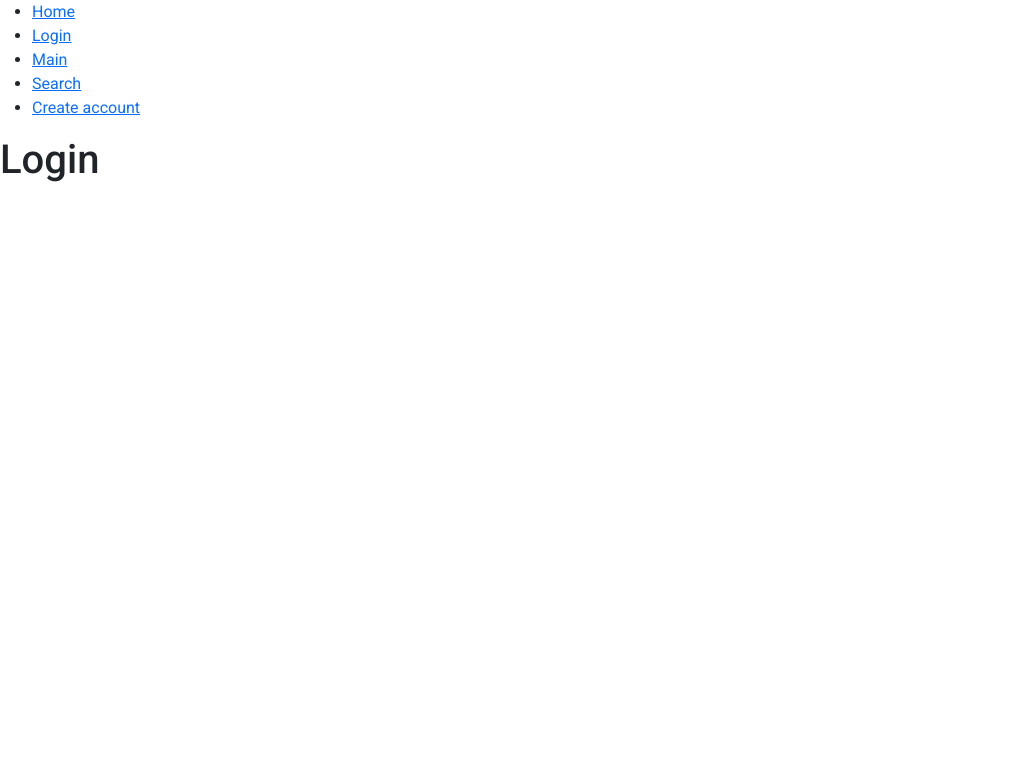
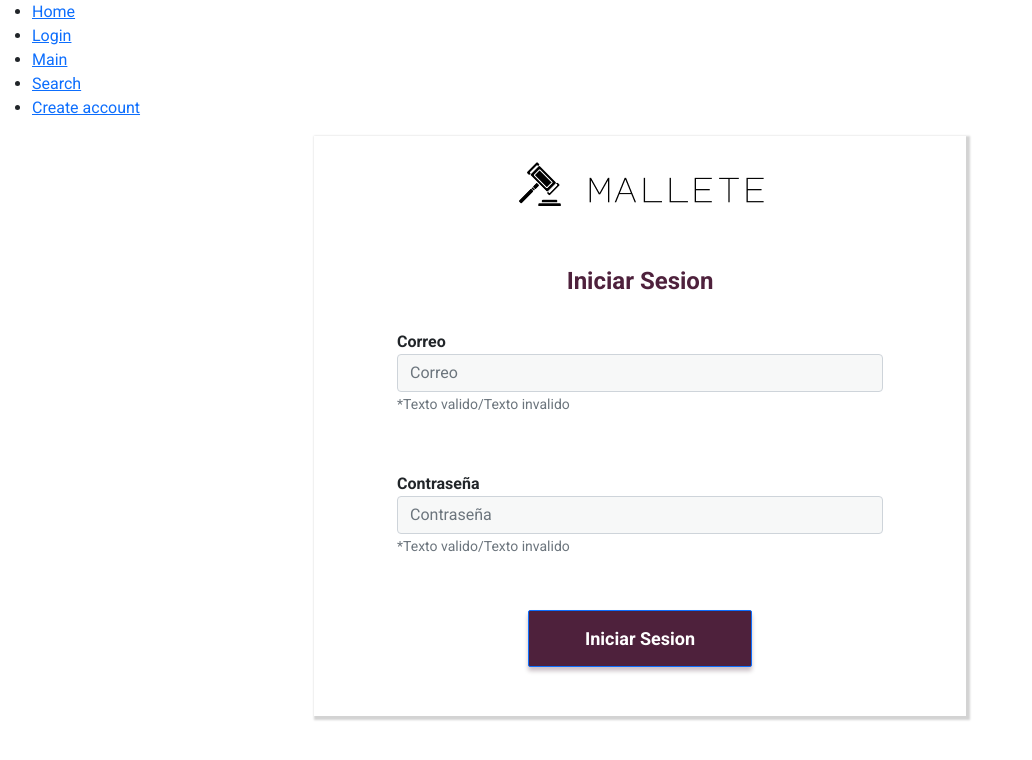
Before and after one commit to mallete/mallete-react-app, a React (Create React App) app: page /login in a window 1280 px wide. Shown: the top 760 px of the page, without its empty margins (0-1032 px from the left). Built offline with nearby package versions, Linux system fonts and the light colour scheme.

Commit message:
se crea componente card login

```diff
--- /dev/null
+++ b/src/Components/LoginCard/index.js
@@ -0,0 +1,25 @@
+import React from 'react';
+import './style.scss'
+import IconBlack from '../IconBlack';
+import InputGeneric from '../Input';
+import Button from '../Button';
+
+function LoginCard() {
+    return (
+        <div className="container">
+            <div className="row row-cols-1" id="login-form">
+                <IconBlack id="login-icon"/>
+                <h4><b>Iniciar Sesion</b></h4>
+                <InputGeneric textLabel="Correo" textInput="Correo" />
+                <InputGeneric textLabel="Contraseña" textInput="Contraseña" />
+                <div className="button-container">
+                <Button text="Iniciar Sesion" template="btn btn-primary m-3" handler={() => { }} />
+                </div>
+
+            </div>
+        </div>
+
+    )
+}
+
+export default LoginCard;
--- /dev/null
+++ b/src/Components/LoginCard/style.scss
@@ -0,0 +1,34 @@
+@import "../../Assets/GlobalStyles/style.scss";
+
+.container{
+    display: flex;
+    justify-content: center;
+    align-items: center;
+    margin-bottom: 3rem;
+}
+
+#login-form{
+    width: 652px;
+    height: 580px;
+    display: flex;
+    justify-content: center;
+    box-shadow: 2px 2px 2px 2px lightgray;
+}
+
+h4{
+    text-align: center;
+    color: $royal-wine;
+    display: flex;
+    justify-content: center;
+    align-items: center;
+
+}
+
+.button-container{
+    display: flex;
+    justify-content: center;
+    align-items: center;
+    width: 345px;
+    height: 50px;
+
+}
--- a/src/Pages/Login/index.js
+++ b/src/Pages/Login/index.js
@@ -1,10 +1,11 @@
 import React from "react";
+import LoginCard from "../../Components/LoginCard";
 //import './App.scss';
 
 function Login() {
   return (
     <>
-    <h1>Login</h1>
+    <LoginCard/>
     </>
   );
 }
```
